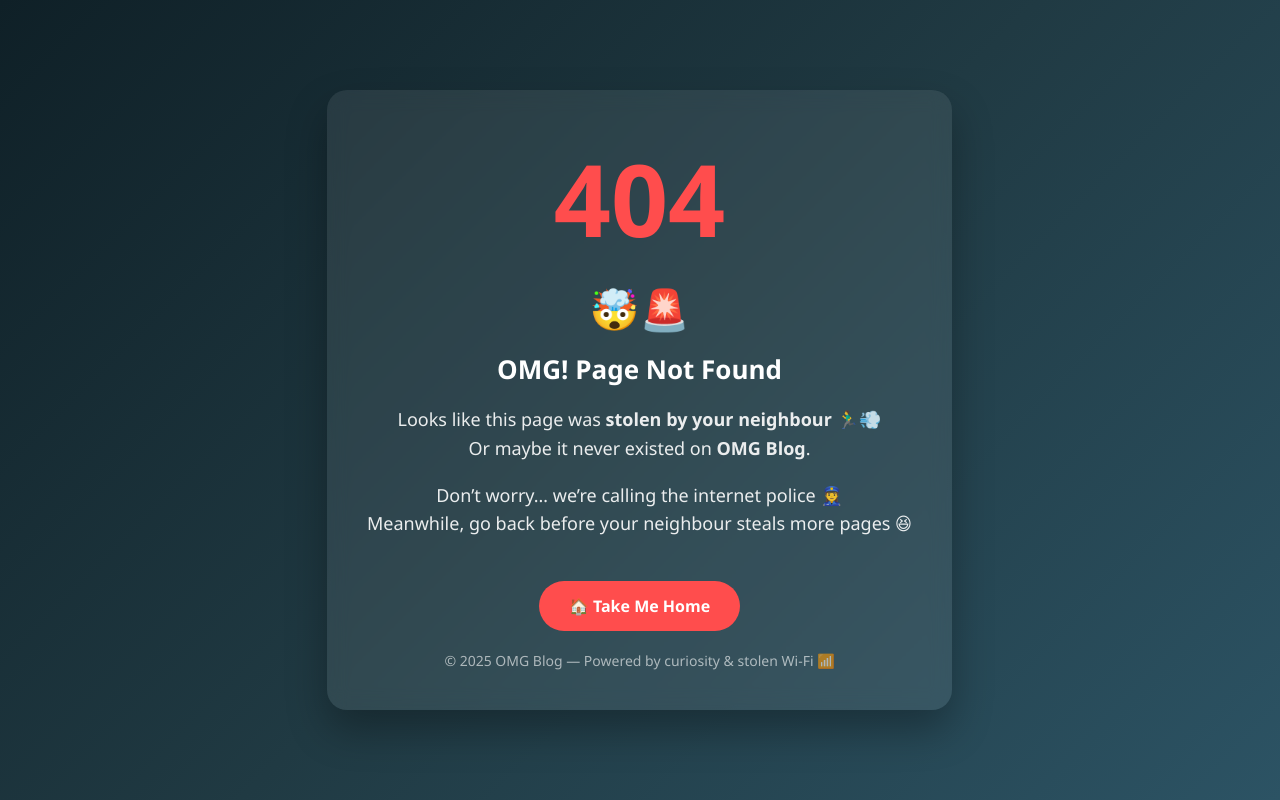
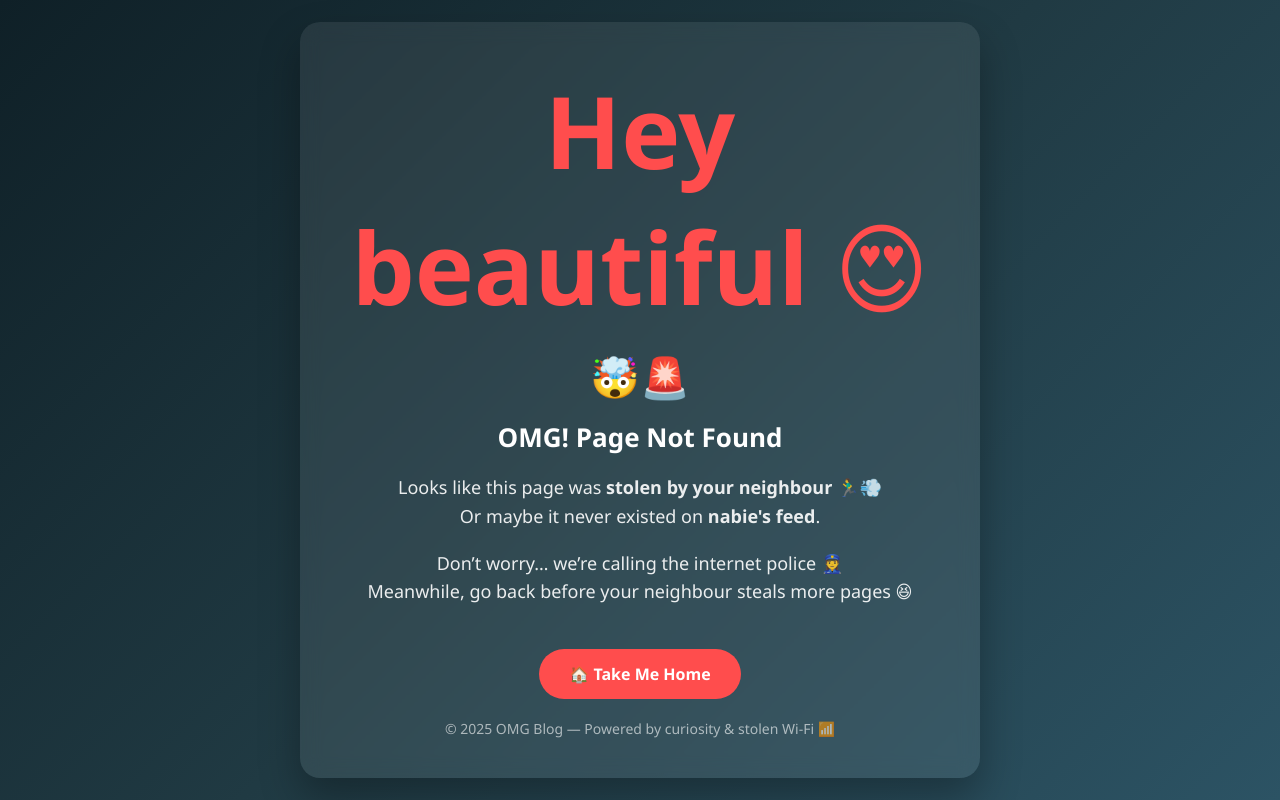
Before and after one commit to Nabi004646/Personal-Foli, a plain HTML site: page Blog.html in a window 1280 px wide. Drawn offline with Linux system fonts and the light colour scheme.

Commit message:
Update Blog.html

```diff
--- a/Blog.html
+++ b/Blog.html
@@ -3,7 +3,7 @@
 <head>
 <meta charset="UTF-8">
 <meta name="viewport" content="width=device-width, initial-scale=1.0">
-<title>404 – OMG Blog</title>
+<title>Sorry, Beautiful</title>
 
 <style>
     body {
@@ -85,13 +85,13 @@
 <body>
 
 <div class="container">
-    <h1>404</h1>
+    <h1>Hey beautiful 😍 </h1>
     <div class="emoji">🤯🚨</div>
     <h2>OMG! Page Not Found</h2>
 
     <p>
         Looks like this page was <strong>stolen by your neighbour</strong> 🏃‍♂️💨<br>
-        Or maybe it never existed on <strong>OMG Blog</strong>.
+        Or maybe it never existed on <strong>nabie's feed</strong>.
     </p>
 
     <p>
```
